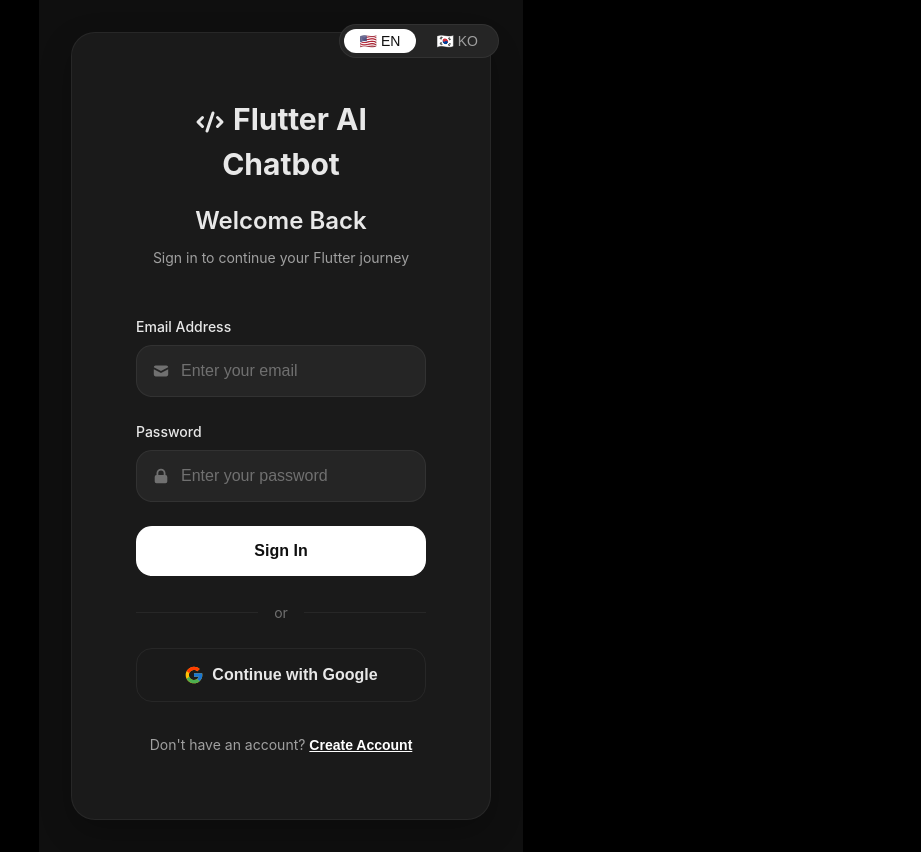
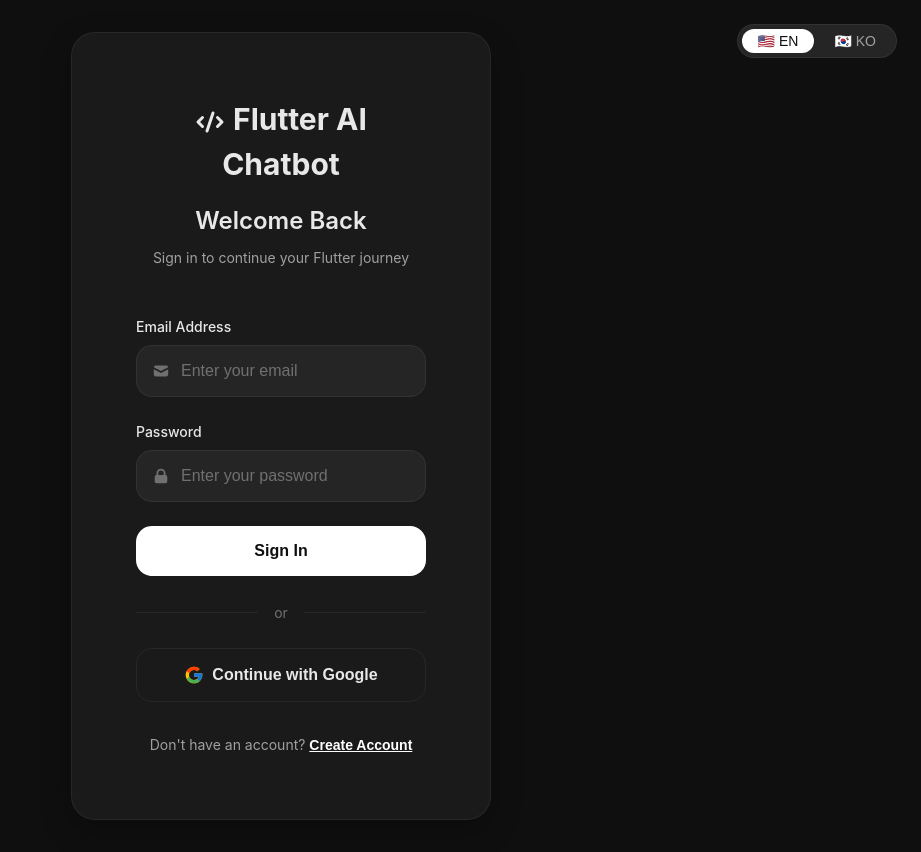
Before and after one commit to hundredman/flutter-chatbot, a React (Vite) app in the folder frontend/: page / in a window 1280 px wide. Shown: the whole page, without its empty margins (359-1280 px from the left). Built offline with nearby package versions, Linux system fonts and the light colour scheme; no server answers.

Commit message:
fix: resolve white screen after loading
- Remove flexbox from .App to prevent layout issues
- Add height: 100vh to .loading-screen for proper centering
- Fixes loading spinner position without breaking main content

```diff
--- a/frontend/src/App.css
+++ b/frontend/src/App.css
@@ -12,9 +12,6 @@
     sans-serif;
   -webkit-font-smoothing: antialiased;
   -moz-osx-font-smoothing: grayscale;
-  display: flex;
-  align-items: center;
-  justify-content: center;
 }
 
 body {
@@ -56,6 +53,7 @@
   flex-direction: column;
   align-items: center;
   justify-content: center;
+  height: 100vh;
   width: 100%;
   color: white;
 }
```
